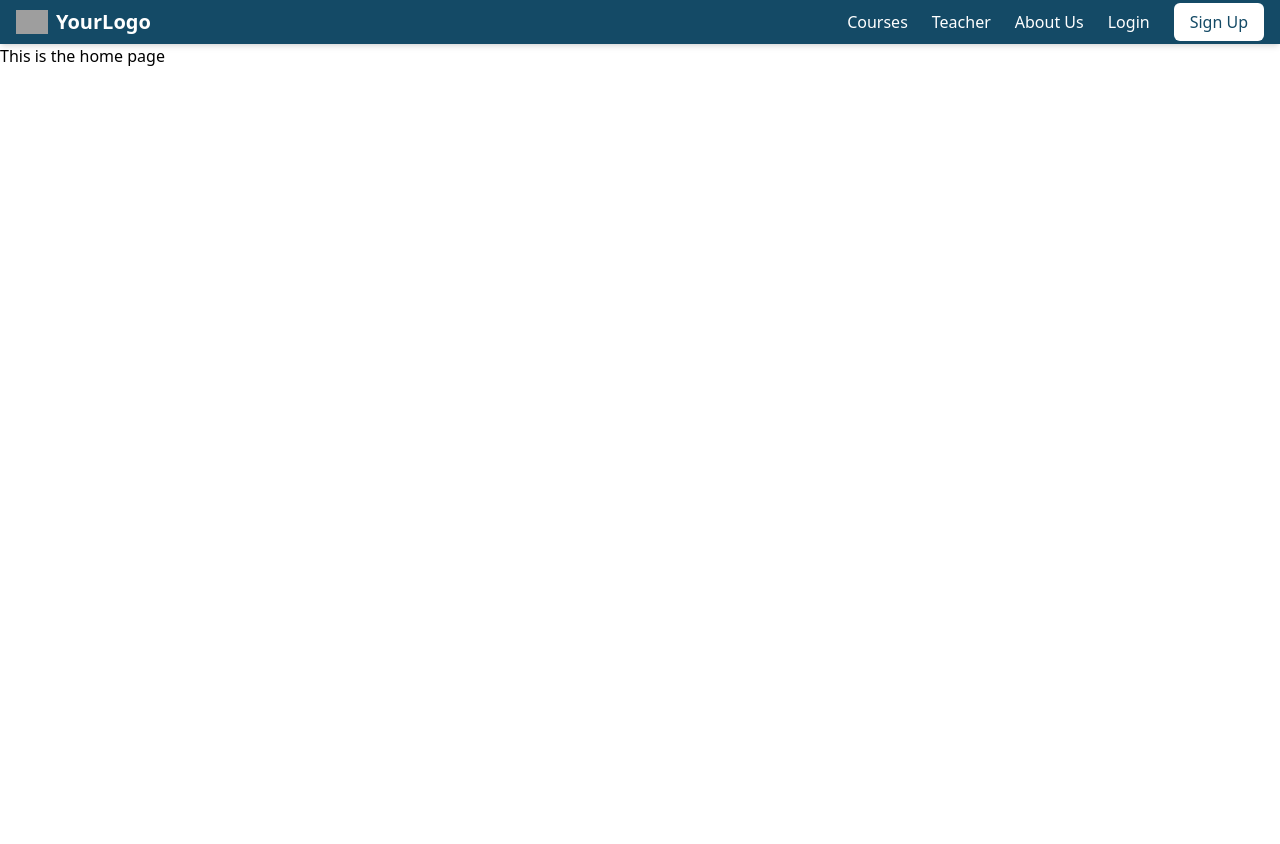
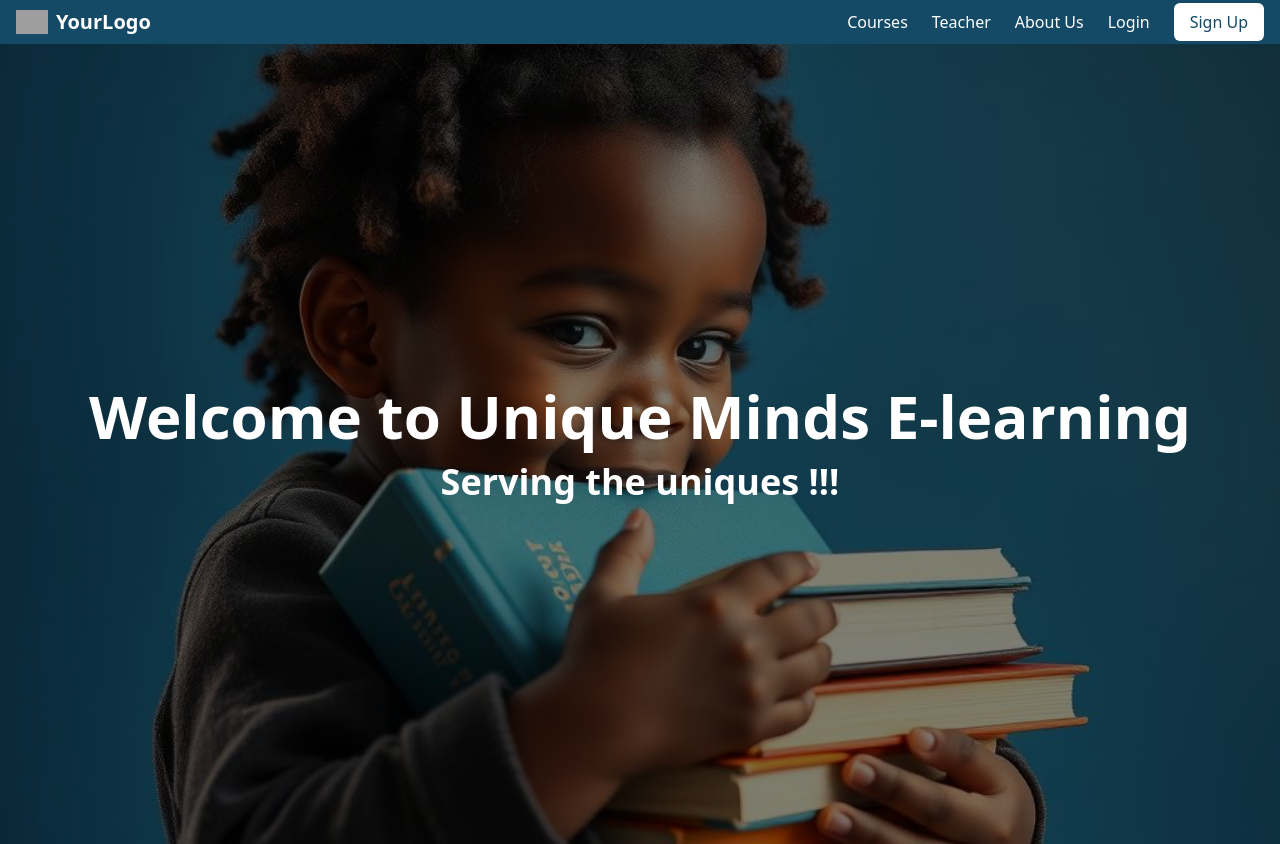
Before and after one commit to Bz14/Unique-Minds-E-learning, a Next.js app in the folder Frontend/unique-minds/: page / in a window 1280 px wide. Before the commit the page ends 800 px from the top, so only its background shows below. Built offline with nearby package versions, Linux system fonts and the light colour scheme; grey boxes are pictures that could not be loaded.

Commit message:
Hero section added.

```diff
--- a/Frontend/unique-minds/src/app/page.tsx
+++ b/Frontend/unique-minds/src/app/page.tsx
@@ -1,3 +1,23 @@
-export default function Home() {
-  return <div>This is the home page</div>;
-}
+import img from "../app/assets/img3.jpg";
+
+const Home = () => {
+  return (
+    <div
+      className="relative w-full h-screen bg-cover bg-center"
+      style={{ backgroundImage: `url(${img.src})` }}
+    >
+      <div className="absolute inset-0 bg-black opacity-50"></div>
+
+      <div className="relative z-10 flex flex-col items-center justify-center h-full text-center text-white">
+        <h1 className="text-4xl font-bold md:text-6xl">
+          Welcome to Unique Minds E-learning
+        </h1>
+        <h2 className="text-2xl font-semibold mt-4 md:text-4xl">
+          Serving the uniques !!!
+        </h2>
+      </div>
+    </div>
+  );
+};
+
+export default Home;
```
